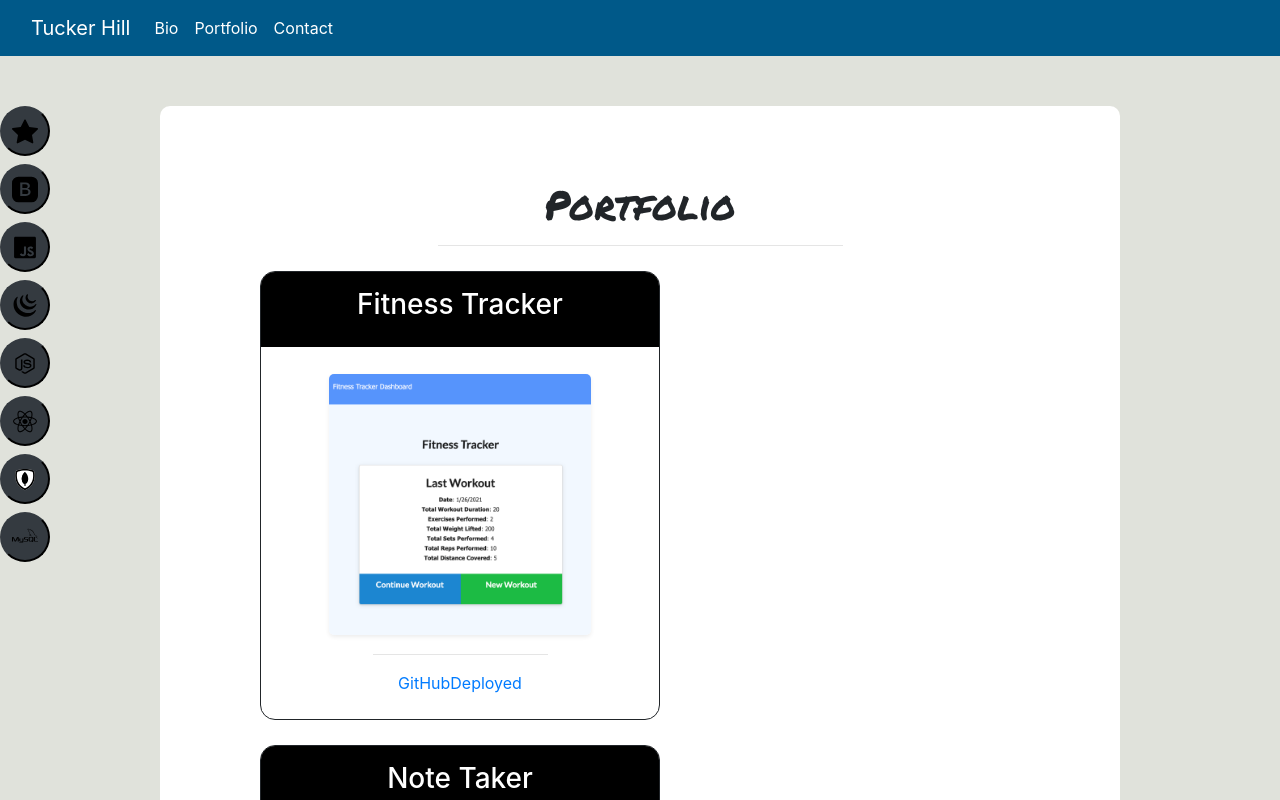
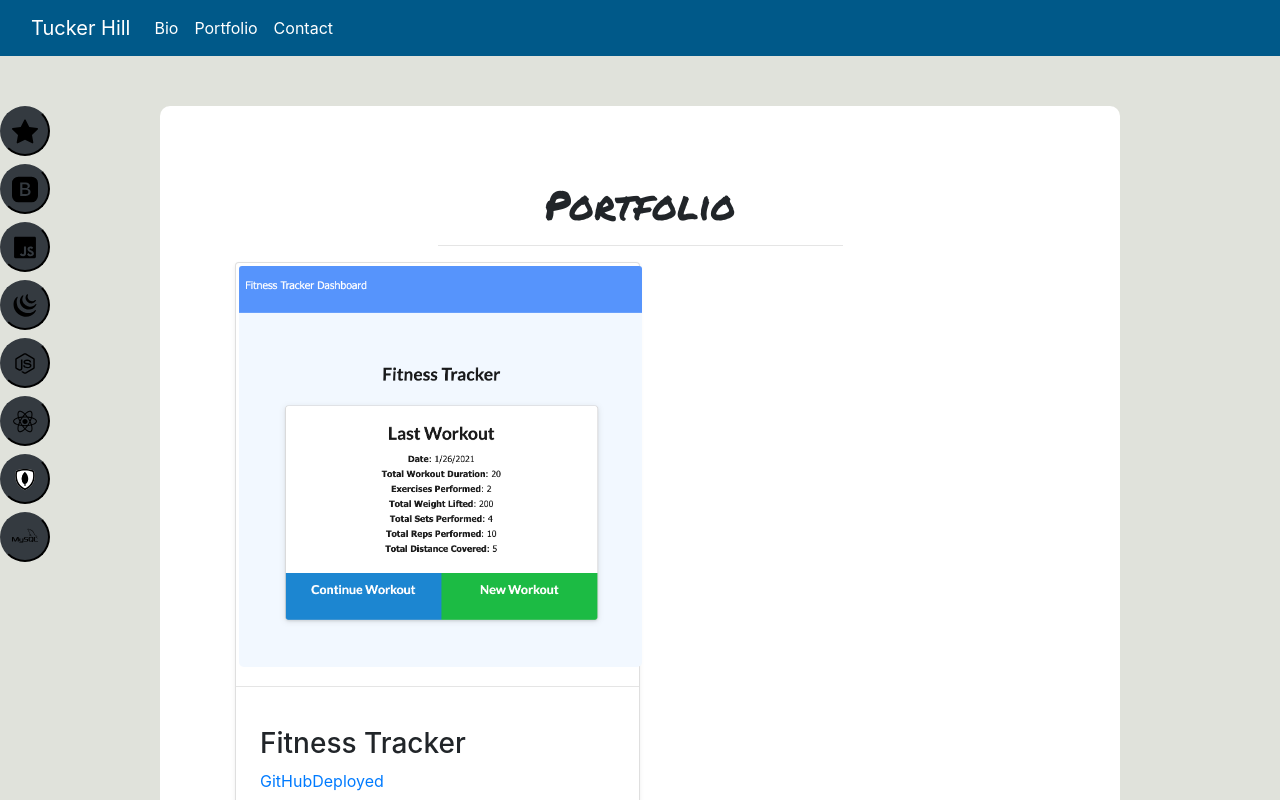
Before and after one commit to hill1635/hill-react-portfolio, a React (Create React App) app: page /portfolio in a window 1280 px wide. Shown: the top 800 px of the page. Built offline with nearby package versions, Linux system fonts and the light colour scheme.

Commit message:
Project card styling.

```diff
--- a/src/components/Project/Project.js
+++ b/src/components/Project/Project.js
@@ -6,13 +6,11 @@ function Project() {
   return (
     <div>
       {projects.map((project) => (
-        <div className="projectCard">
-          <div className="cardHeader pt-3">
+        <div className="card w-50 shadow-sm">
+          <img src={project.img} alt={project.title} className="card-img-top"></img>
+          <hr className="solid w-100"></hr>
+          <div className="card-body p-4">
             <h3>{project.title}</h3>
-          </div>
-          <div className="cardBody p-4">
-            <img src={project.img} alt={project.title} className="shadow-sm"></img>
-            <hr className="solid"></hr>
             <a href={project.github} target="_blank">GitHub</a>
             <a href={project.deployed} target="_blank">Deployed</a>
           </div>
```
